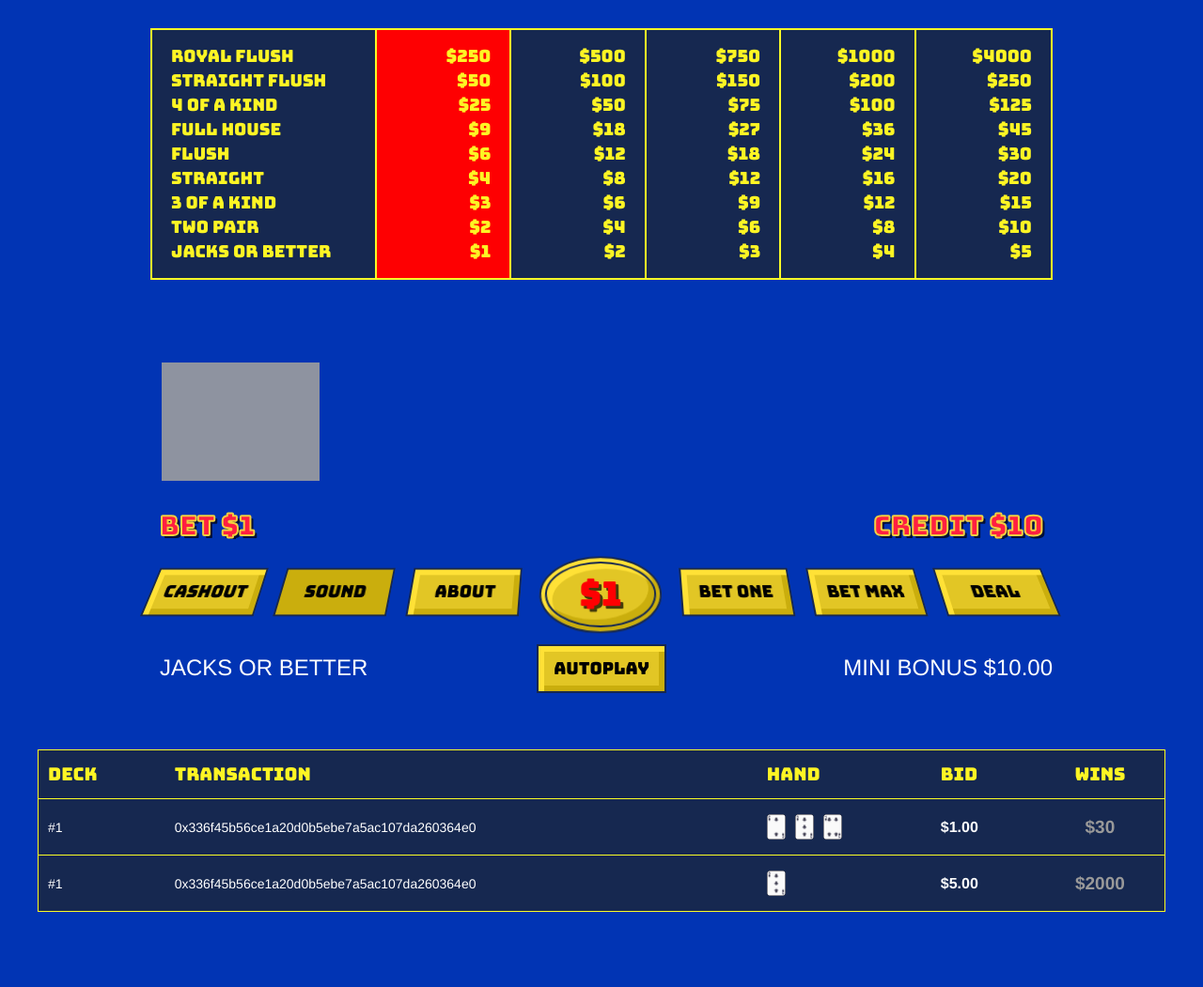
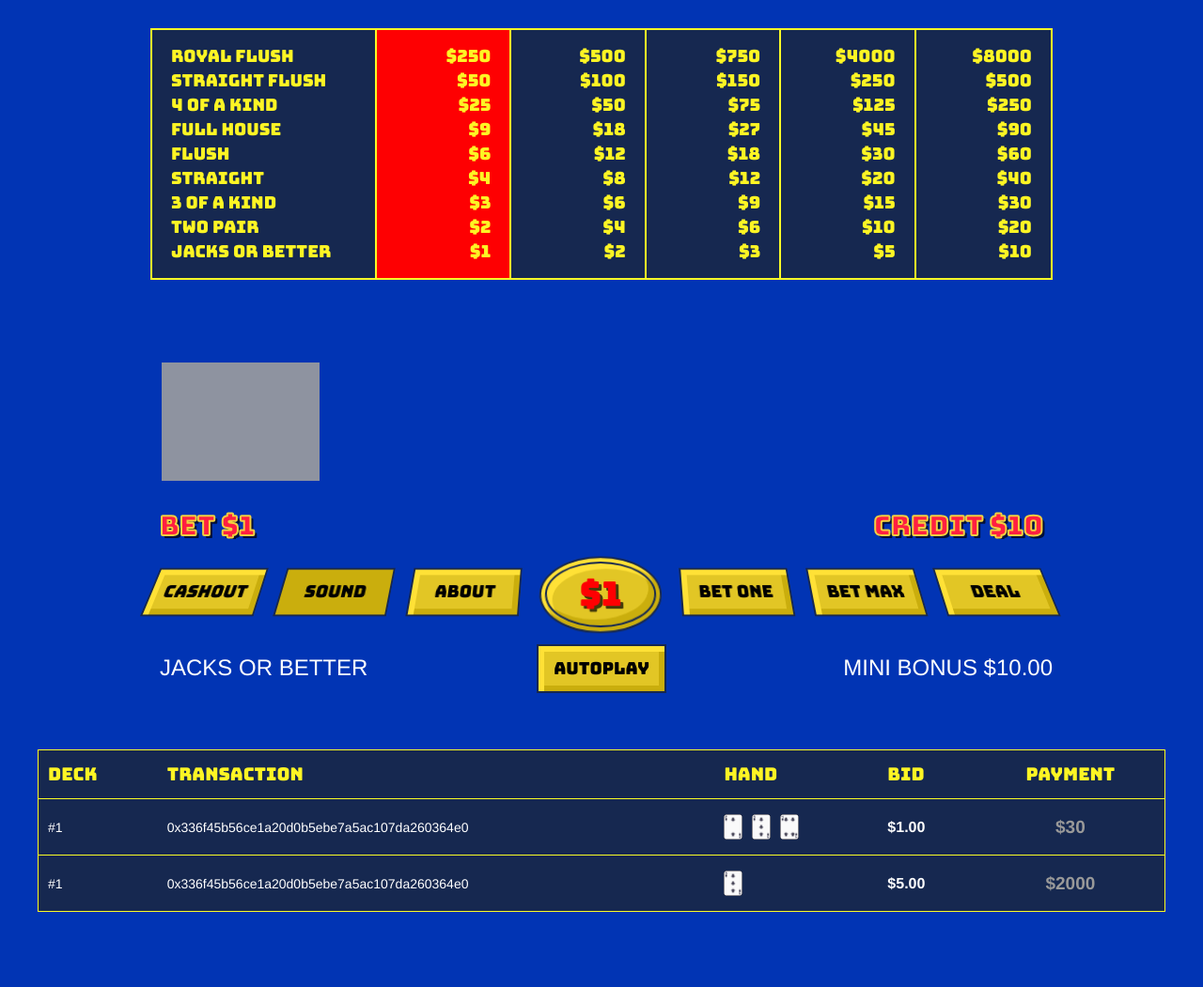
Before and after one commit to janfilips/blockchain-poker, a Django app: template templates/index.html in a window 1280 px wide. Shown: the part 63-1114 px from the top of the page at 94% size. Run offline with Django 3.2, Linux system fonts and the light colour scheme; the template is opened without the code that fills it: most values are stand-ins (such as "Sample title", 1, 10 or a date in 2020); grey boxes are pictures that could not be loaded.

Commit message:
increased prices

```diff
--- a/templates/index.html
+++ b/templates/index.html
@@ -128,17 +128,6 @@
         <span>$3</span>
       </div><!-- points END -->
       <div class="points point-4"><!-- points -->
-        <span>$1000</span>
-        <span>$200</span>
-        <span>$100</span>
-        <span>$36</span>
-        <span>$24</span>
-        <span>$16</span>
-        <span>$12</span>
-        <span>$8</span>
-        <span>$4</span>
-      </div><!-- points END -->
-      <div class="points point-5"><!-- points -->
         <span>$4000</span>
         <span>$250</span>
         <span>$125</span>
@@ -148,6 +137,17 @@
         <span>$15</span>
         <span>$10</span>
         <span>$5</span>
+      </div><!-- points END -->
+      <div class="points point-5"><!-- points -->
+        <span>$8000</span>
+        <span>$500</span>
+        <span>$250</span>
+        <span>$90</span>
+        <span>$60</span>
+        <span>$40</span>
+        <span>$30</span>
+        <span>$20</span>
+        <span>$10</span>
       </div><!-- points END -->
     </section><!-- type list END -->
 
@@ -222,7 +222,7 @@
           <th>Transaction</th>
           <th>Hand</th>
           <th>Bid</th>
-          <th>Wins</th>
+          <th>Payment</th>
         </tr>
         <tr>
           <td><a href="#">#1</a></td>
```
Also changed, not shown: templates/about.html (+13 -0 lines).
